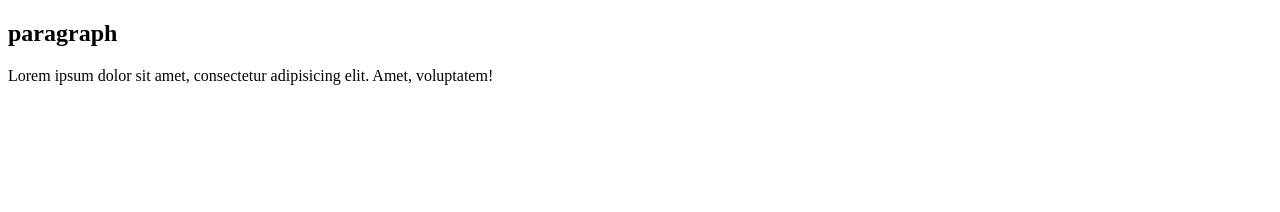
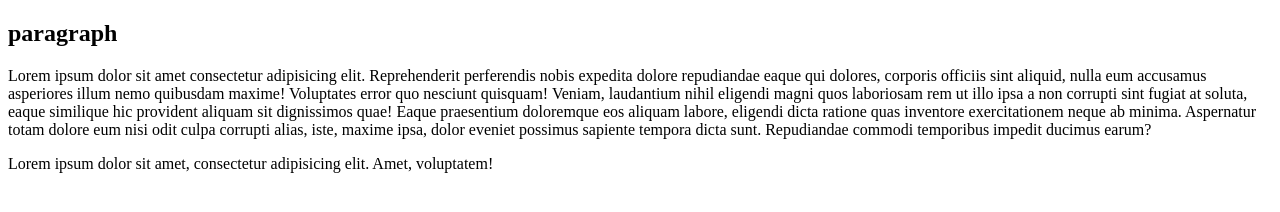
Before and after one commit to j-a-h-i-d/git-project, a plain HTML site: page 1.html in a window 1280 px wide. Drawn offline with Linux system fonts and the light colour scheme.

Commit message:
loren 100 word

```diff
--- a/1.html
+++ b/1.html
@@ -8,6 +8,7 @@
 <body>
     <h2>paragraph
     </h2>
+    <p>Lorem ipsum dolor sit amet consectetur adipisicing elit. Reprehenderit perferendis nobis expedita dolore repudiandae eaque qui dolores, corporis officiis sint aliquid, nulla eum accusamus asperiores illum nemo quibusdam maxime! Voluptates error quo nesciunt quisquam! Veniam, laudantium nihil eligendi magni quos laboriosam rem ut illo ipsa a non corrupti sint fugiat at soluta, eaque similique hic provident aliquam sit dignissimos quae! Eaque praesentium doloremque eos aliquam labore, eligendi dicta ratione quas inventore exercitationem neque ab minima. Aspernatur totam dolore eum nisi odit culpa corrupti alias, iste, maxime ipsa, dolor eveniet possimus sapiente tempora dicta sunt. Repudiandae commodi temporibus impedit ducimus earum?</p>
     <p>Lorem ipsum dolor sit amet, consectetur adipisicing elit. Amet, voluptatem!</p>
 </body>
 </html>
```
